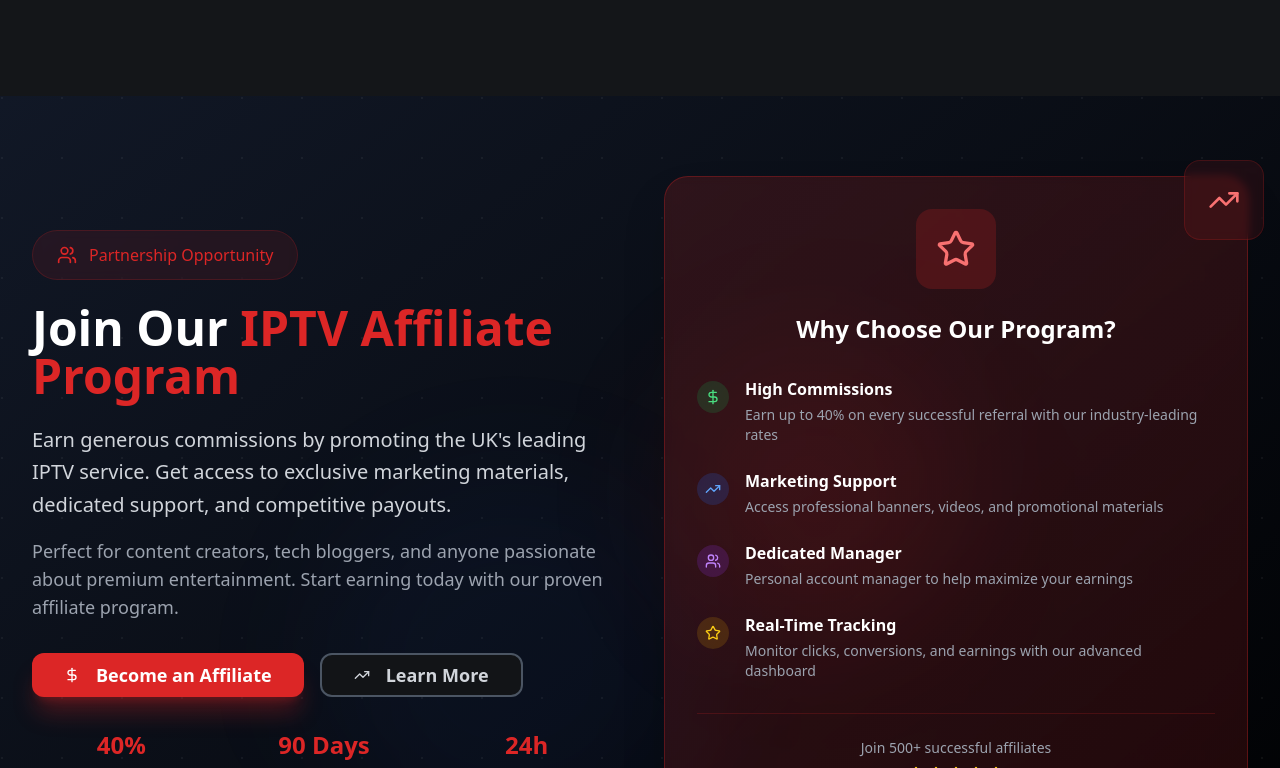
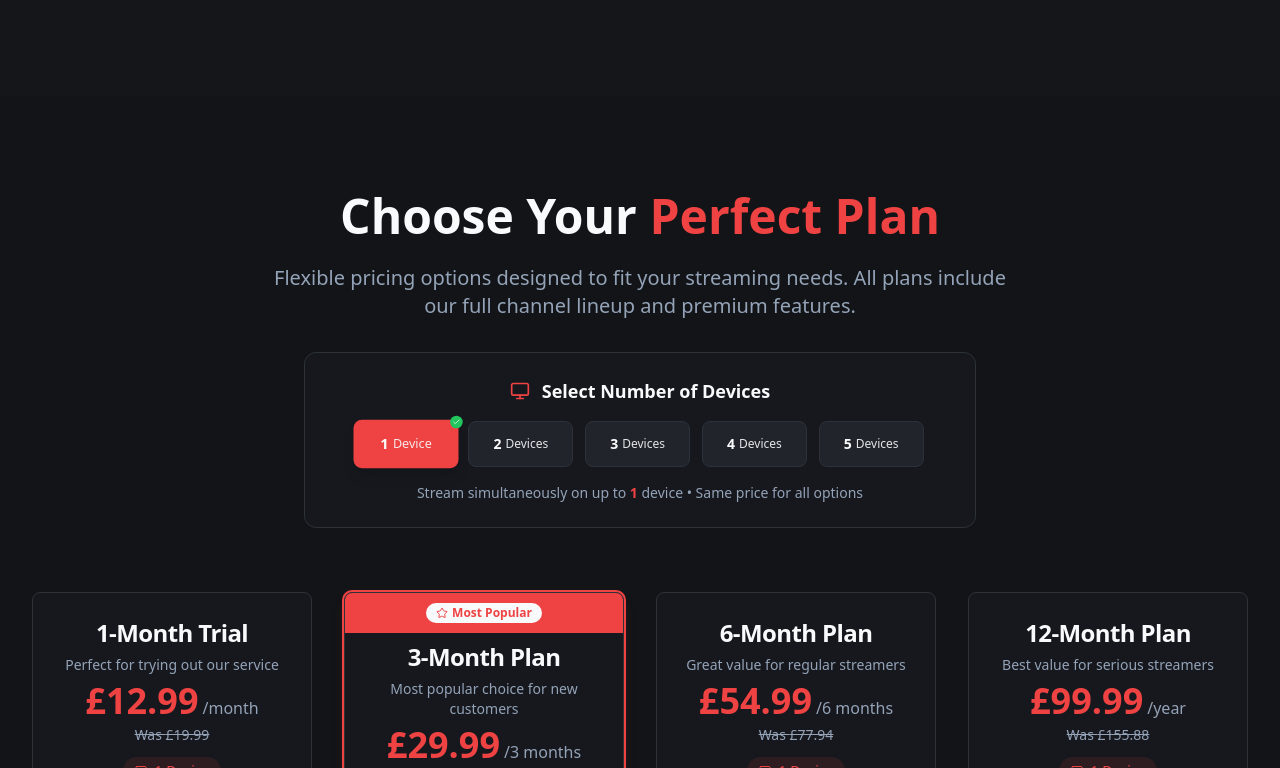
Before and after one commit to williamolive117/williamolive123, a React (Vite) app: page / in a window 1280 px wide. Shown: the part 2092-2860 px from the top of the page. Built offline with nearby package versions, Linux system fonts and the light colour scheme.

Commit message:
AI-generated changes

```diff
--- a/src/pages/Index.tsx
+++ b/src/pages/Index.tsx
@@ -23,13 +23,13 @@ const Index = () => {
         <HeroSection />
         <ChannelLogosCarousel />
         <FeaturesSection />
-        <AffiliateProgram />
         <PricingSection />
         <DeviceCompatibility />
         <FreeTrial />
         <CustomerReviews />
         <HowToBuy />
         <InstallationGuides />
+        <AffiliateProgram />
         <WorldChannels />
         <HaveQuestions />
         <ContentSection />
```
